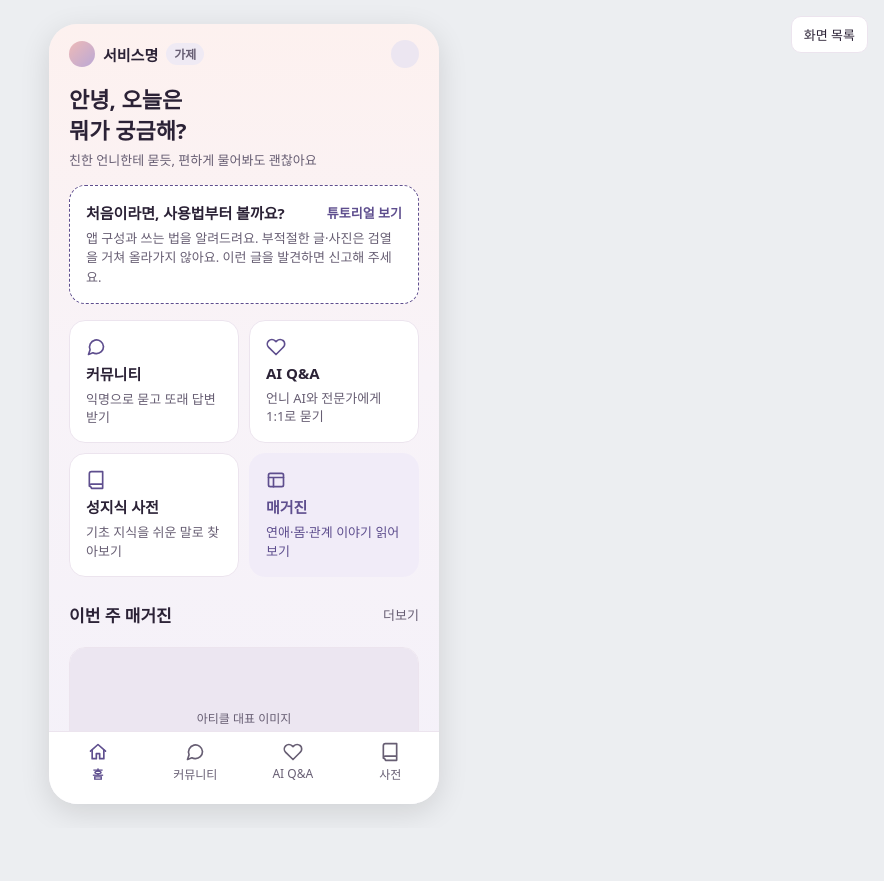
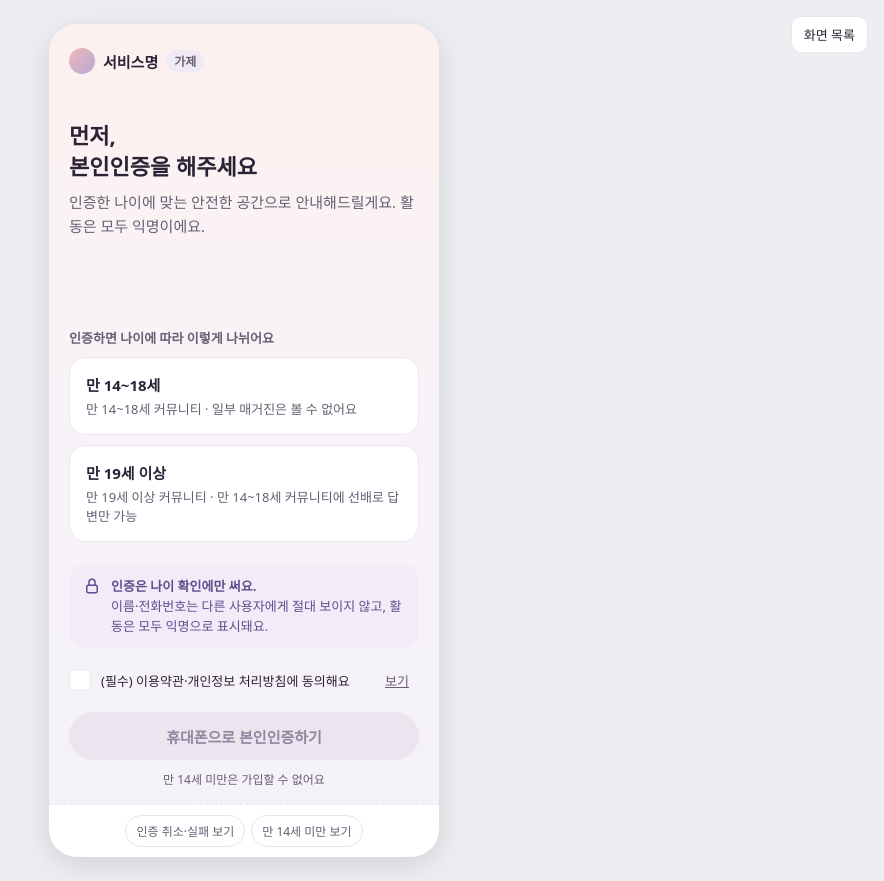
Before and after one commit to deug06-ops/HCItwo, a plain HTML site: page design/prototype.html in a window 1280 px wide. Shown: the whole page, without its empty margins (396-1280 px from the left). Before the commit the page ends 828 px from the top, so only its background shows below. Drawn offline with Linux system fonts and the light colour scheme.

Commit message:
Prototype: start at onboarding, go home after verification, sort screen list
Co-Authored-By: Claude Opus 5.5 <noreply@anthropic.com>
Claude-Session: https://claude.ai/code/session_01L83HSpRiRJsAXGQc7xick2

```diff
--- a/design/prototype.html
+++ b/design/prototype.html
@@ -367,7 +367,7 @@ a.card:active{background:#FBF8FC}
   </div>
   <script>
   function q10Toggle(){const b=document.getElementById('q10Agree'),on=b.getAttribute('aria-pressed')!=='true';b.setAttribute('aria-pressed',on);const x=document.getElementById('q10Box');x.style.background=on?'var(--grad)':'var(--surface)';x.style.borderColor=on?'transparent':'var(--line)';x.innerHTML=on?'<svg class="ico" viewBox="0 0 24 24" style="width:14px;height:14px;color:var(--on-grad);stroke-width:3"><path d="M20 6L9 17l-5-5"/></svg>':'';document.getElementById('q10Btn').disabled=!on;document.getElementById('q10Err').hidden=true}
-  function q10Verify(){toast('본인인증을 마쳤어요 · 만 14~18세');setTimeout(()=>location.hash='1.2',1000)}
+  function q10Verify(){toast('본인인증을 마쳤어요 · 만 14~18세');setTimeout(()=>location.hash=document.getElementById('1.2')?'1.2':'2.0',1000)}
   function q10Demo(k){if(document.getElementById('q10Btn').disabled)q10Toggle();
     if(k==='fail'){const e=document.getElementById('q10Err');e.textContent='인증이 취소됐어요. 다시 시도해 주세요.';e.hidden=false}
     if(k==='under'){location.hash='1.3'}}
@@ -387,9 +387,9 @@ a.card:active{background:#FBF8FC}
 <div id="toast"></div>
 <script>
 const S=[...document.querySelectorAll(".screen")],L=document.getElementById("list"),T=document.getElementById("toast");
-L.innerHTML=S.map(s=>`<a href="#${s.id}">${s.id} ${s.dataset.name||""}</a>`).join("");
+L.innerHTML=[...S].sort((a,b)=>a.id.localeCompare(b.id,undefined,{numeric:true})).map(s=>`<a href="#${s.id}">${s.id} ${s.dataset.name||""}</a>`).join("");
 document.getElementById("idx").onclick=()=>L.classList.toggle("on");
 function toast(m){T.textContent=m;T.classList.add("on");clearTimeout(T._t);T._t=setTimeout(()=>T.classList.remove("on"),1600)}
-function show(){const id=decodeURIComponent(location.hash.slice(1));const t=S.find(s=>s.id===id)||S[0];if(id&&!S.some(s=>s.id===id))toast("아직 만들지 않은 화면이에요");const base=t.dataset.over&&S.find(s=>s.id===t.dataset.over);S.forEach(s=>s.classList.toggle("on",s===t||s===base));L.classList.remove("on");window.scrollTo(0,0)}
+function show(){const id=decodeURIComponent(location.hash.slice(1));const t=S.find(s=>s.id===id)||S.find(s=>s.id==="1.0")||S[0];if(id&&!S.some(s=>s.id===id))toast("아직 만들지 않은 화면이에요");const base=t.dataset.over&&S.find(s=>s.id===t.dataset.over);S.forEach(s=>s.classList.toggle("on",s===t||s===base));L.classList.remove("on");window.scrollTo(0,0)}
 addEventListener("hashchange",show);show();
 </script></body></html>
```
